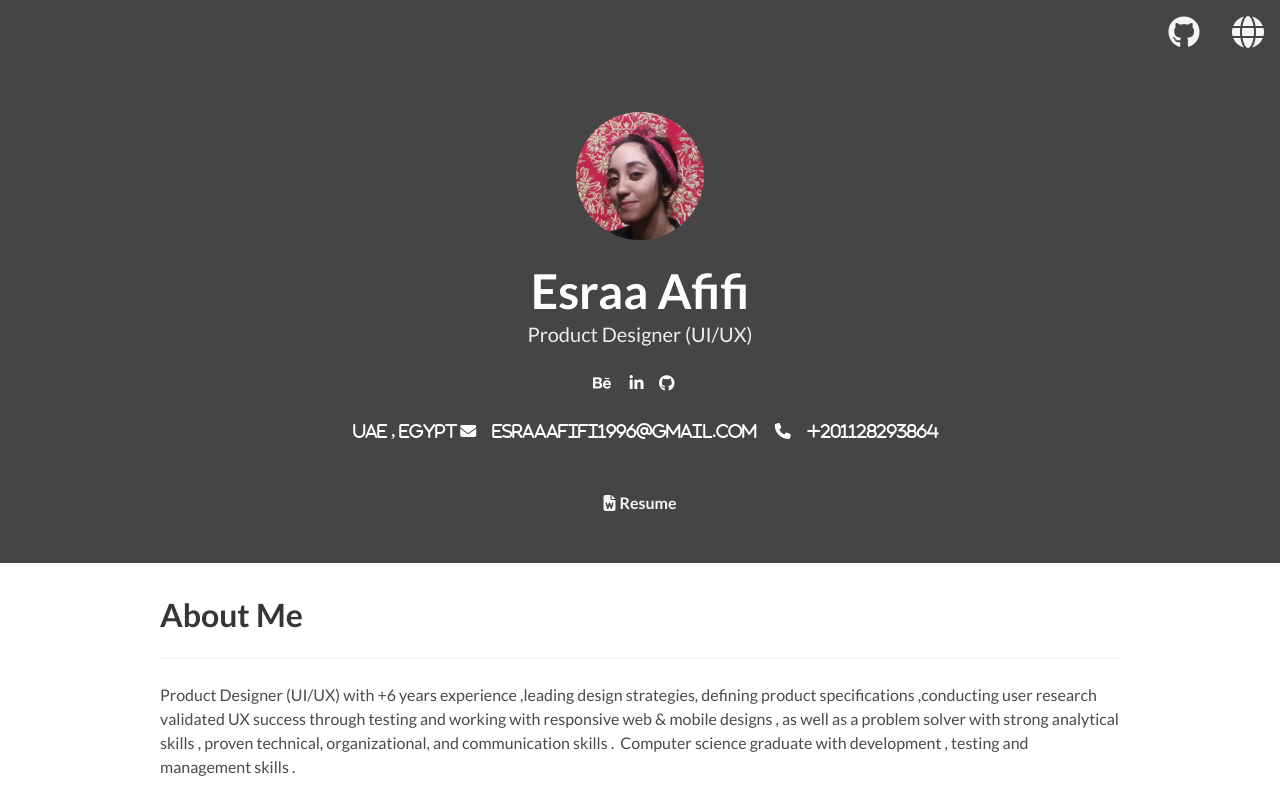
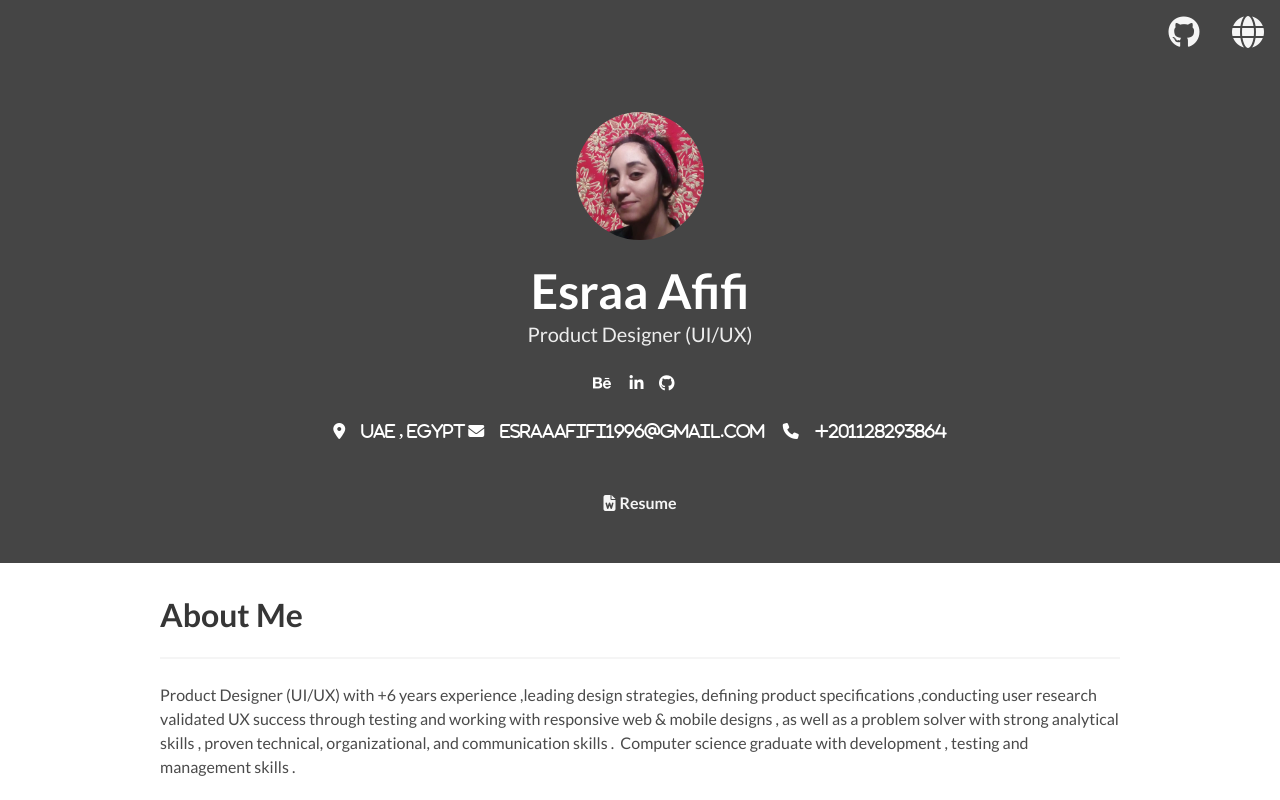
Before and after one commit to EsraaAfifi/Portfolio, a plain HTML site: page index.html in a window 1280 px wide. Shown: the top 800 px of the page. Drawn offline with Linux system fonts and the light colour scheme.

Commit message:
Update index.html

```diff
--- a/index.html
+++ b/index.html
@@ -76,7 +76,7 @@
 					    <a href="https://www.linkedin.com/in/esraa-afifi-28b222100/" target="_blank"><i class="fa fa-linkedin" aria-hidden="true"></i></a>&nbsp&nbsp&nbsp&nbsp
 					    <a href="https://github.com/EsraaAfifi" target="_blank"><i class="fa fa-github" aria-hidden="true"></i></a>&nbsp&nbsp&nbsp&nbsp
 					   <br></br>
-					    <a href="" target="_blank"><i class="fa location-dot" aria-hidden="true"> &nbsp&nbsp UAE , Egypt</i></a>
+					    <a href="" target="_blank"><i class="fas fa-map-marker-alt" aria-hidden="true"> &nbsp&nbsp UAE , Egypt</i></a>
 					    <a href="esraaafifi1996@gmail.com" target="_blank"><i class="fa fa-envelope" aria-hidden="true"> &nbsp&nbsp esraaafifi1996@gmail.com</i></a> &nbsp&nbsp&nbsp&nbsp
 					    <a href="esraaafifi1996@gmail.com" target="_blank"><i class="fa fa-phone" aria-hidden="true"> &nbsp&nbsp +201128293864</i></a>
 		                        </li><br></br>
```
